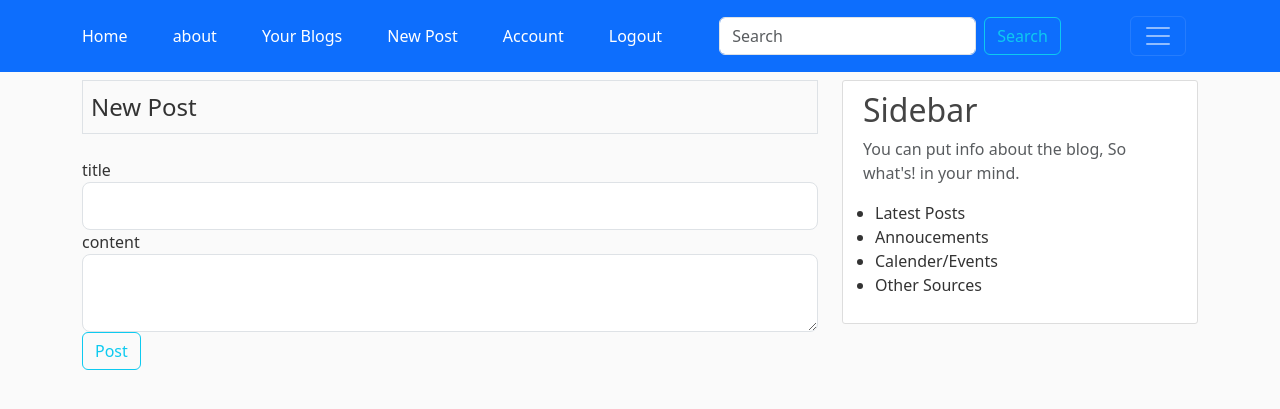
After one commit to legionJP/web_app_flask, a Flask app: page /post/new in a window 1280 px wide. The commit adds this page. Shown: the top 409 px of the page. Run offline with Flask 3, Linux system fonts and the light colour scheme; the visitor is signed in with stand-in values (Sample User, id 1); some libraries are stand-ins or nearby versions.

Commit message:
Adding the route for creating post and post page in html

```diff
--- a/flask_app/blog_app/forms.py
+++ b/flask_app/blog_app/forms.py
@@ -1,7 +1,7 @@
 from flask_wtf import FlaskForm
 from flask_wtf.file import FileField , FileAllowed
 from flask_login import current_user
-from wtforms import StringField, PasswordField, SubmitField,BooleanField
+from wtforms import StringField, PasswordField, SubmitField,BooleanField, TextAreaField
 from wtforms.validators import DataRequired , Length, Email, EqualTo , ValidationError
 from blog_app.models import User
 
@@ -75,3 +75,10 @@ class UpdateAccountForm(FlaskForm):
             user = User.query.get(email.data)
             if user:
                 raise ValidationError('The email is already in use, please choose another one')
+
+
+
+class PostForm(FlaskForm):
+    title = StringField('title', validators=[DataRequired()])
+    content = TextAreaField('content', validators=[DataRequired()])
+    submit= SubmitField('Post') #title of the submit button
--- a/flask_app/blog_app/routes.py
+++ b/flask_app/blog_app/routes.py
@@ -3,7 +3,7 @@ import os
 import secrets #for random image name
 from PIL import Image
 from flask import  render_template,url_for , flash ,redirect , request
-from   blog_app.forms import RegistrationForm, LoginForm, UpdateAccountForm
+from   blog_app.forms import RegistrationForm, LoginForm, UpdateAccountForm,PostForm
 from  blog_app.models import User, Post
 from blog_app import app, db , bcrypt
 from flask_login import login_user, current_user, logout_user, login_required
@@ -120,3 +120,17 @@ def account():
     image_file= url_for('static', filename='profile_pics/' + current_user.image_file)
     return render_template('account.html', title='Account',
                            image_file=image_file, form=form) #breaking line in pep 8 compline
+
+#------------------------------------------------------------------------------
+
+
+@app.route('/post/new', methods =['GET', 'POST'])
+@login_required
+def new_post():
+    form = PostForm()
+    if form.validate_on_submit():
+        #adding the post on the database
+
+        flash('Your post has been created !', 'success')
+        return redirect(url_for('home'))
+    return render_template('create_post.html', title='New Post', form=form)
--- a/flask_app/blog_app/static/main.css
+++ b/flask_app/blog_app/static/main.css
@@ -86,3 +86,8 @@ body {
   .account-heading {
     font-size: 2.5rem;
   }
+
+  .form-control.form-control-lg.is-invalid {
+    overflow: hidden;
+    resize: none;
+}
--- /dev/null
+++ b/flask_app/blog_app/templates/create_post.html
@@ -0,0 +1,47 @@
+
+{%extends "layout.html" %}
+
+{% block content %}
+
+<div class "content-section" >
+    <form method="post" ,action=""> <!--action with empty string means it is gonna post info  back to same mehtod -->
+     {{ form.hidden_tag() }} <!--the form.hidden tag method used to add CSRF token to protect form from attacks -->
+     <fieldset class="form-group">
+        <legend class="border-bottom mb-4 , border-top , border p-2">New Post</legend>
+
+        <div class="form-group">
+            {{ form.title.label(class="form-control-label") }} <!--it is only printing the form lable -->
+            {% if form.title.errors %} <!--Error validations-->
+            {{ form.title(class="form-control form-control-lg is-invalid") }} <!--username filed-->
+            <div class="invalid-feedback">
+                {% for error in form.title.errors %}
+                <span> {{ error }}</span>
+                {% endfor %}
+            </div>
+        {% else %}
+            {{ form.title(class="form-control form-control-lg") }}
+        {% endif %}
+        </div>
+
+        <div class="form-group">
+        {{ form.content.label(class="form-control-label") }} <!--it is only printing the form lable -->
+        {% if form.content.errors %} <!--Error validations-->
+        {{ form.content(class="form-control form-control-lg is-invalid") }} <!--username filed-->
+        <div class="invalid-feedback">
+        {% for error in form.content.errors %}
+        <span> {{ error }}</span>
+        {% endfor %}
+        </div>
+        {% else %}
+            {{ form.content(class="form-control form-control-lg") }}
+        {% endif %}
+        </div>
+     </fieldset>
+
+     <div class="form-group">
+        {{ form.submit(class="btn btn-outline-info") }}
+     </div>
+    </form>
+</div>
+
+{% endblock content %}
--- a/flask_app/blog_app/templates/layout.html
+++ b/flask_app/blog_app/templates/layout.html
@@ -40,6 +40,7 @@
             <a class="nav-item nav-link text-white" href="/">Your Blogs</a>
 
                 {% if current_user.is_authenticated %}
+                <a class="nav-item nav-link text-white" href="{{ url_for('new_post') }}">New Post</a>
                 <a class="nav-item nav-link text-white" href="{{ url_for('account') }}">Account</a>
                 <a class="nav-item nav-link text-white" href="{{ url_for('logout') }}">Logout</a>
                 {% else %}
@@ -131,7 +132,8 @@
 
 <!--js script-->
 <script src="https://cdn.jsdelivr.net/npm/bootstrap@5.3.3/dist/js/bootstrap.bundle.min.js" integrity="sha384-YvpcrYf0tY3lHB60NNkmXc5s9fDVZLESaAA55NDzOxhy9GkcIdslK1eN7N6jIeHz" crossorigin="anonymous"></script>
-
+<script src="https://ajax.googleapis.com/ajax/libs/jquery/3.5.1/jquery.min.js"></script>
+<script src="https://cdnjs.cloudflare.com/ajax/libs/autosize.js/4.0.2/autosize.min.js"></script>
 <!--in our home and about we can inherit it and then override content secction which is uique to each page-->
 
 </body>
```
